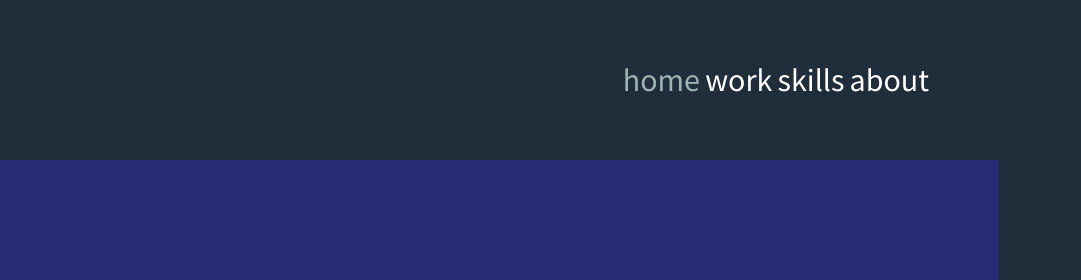
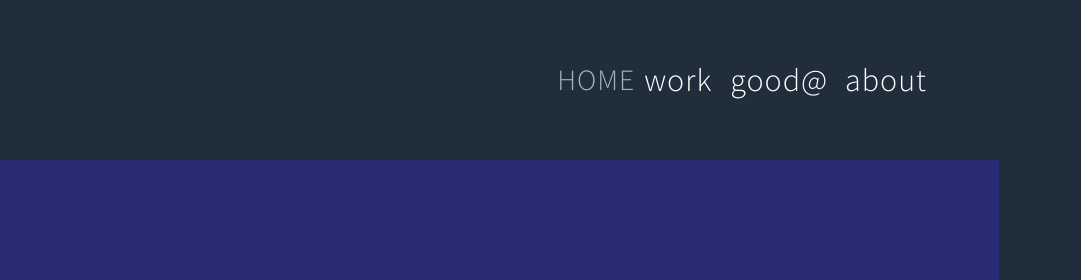
Before and after one commit to dambus/mdjport_R2, a plain HTML site: page index.html in a window 1280 px wide. Shown: the top 280 px of the page, 199-1280 px from the left. Drawn offline with nearby package versions, Linux system fonts and the light colour scheme.

Commit message:
hosting done, new nav done

```diff
--- a/ast/sass/_header.scss
+++ b/ast/sass/_header.scss
@@ -96,16 +96,47 @@ img.mobile-nav-items--logo {
     display: none;
     margin-right: 4rem;
     @include md {
-      display: block;
+      display: flex;
+      justify-content: space-evenly;
     }
 
     .btn__nav {
+      position: relative;
+      display: flex;
+      justify-content: space-between;
+      width: 5.5rem;
+      height: 100%;
       font-size: 2rem;
-      padding-right: 2px;
+      margin-right: 6px;
+      font-weight: 300;
+      transition: all 0.25s ease;
+      letter-spacing: 1px;
+      padding: 12px 8px;
 
+      // &::after {
+      //   content: "";
+      //   position: absolute;
+      //   height: 2px;
+      //   width: 30px;
+      //   transition: all 0.3s;
+      // background-color: red;
       &:hover {
+        color: inherit;
+      }
+      &:hover:not(.active) {
         text-transform: uppercase;
+        transform-origin: bottom center;
+        // transform: scale(0.92) rotate(0) translatey(-3px);
+        // font-size: 1.7rem;
+        letter-spacing: 0px;
+        font-weight: 300;
+        color: $tiffany-blue;
+        transition: transform 0.2s ease;
+        // transition: all 0.15s ease;
+
+        // padding: 3px;
       }
+
       // @extend %btn;
 
       // position: relative;
@@ -142,6 +173,18 @@ img.mobile-nav-items--logo {
       //     transition: all 0.5s;
       //   }
       // }
+    }
+    .btn__nav:nth-child(1) {
+      width: 5rem;
+    }
+    .btn__nav:nth-child(2) {
+      width: 5rem;
+    }
+    .btn__nav:nth-child(3) {
+      width: 6.8rem;
+      &:hover:not(.active) {
+        // transform: translateX(-2px);
+      }
     }
   }
   .nav__mobile {
--- a/ast/sass/_util.scss
+++ b/ast/sass/_util.scss
@@ -23,15 +23,38 @@
   position: relative;
 }
 
+// .active {
+//   background-color: none;
+//   color: $ash-gray;
+//   transform: rotate(-2deg);
+//   &::before {
+//     border: 1px solid $ash-gray;
+//     transform: rotate(-2deg);
+//     border-radius: 6px;
+//     z-index: -1;
+//     transition: all 0.2s;
+//   }
+// }
+
 .active {
+  text-transform: uppercase;
+  transform: scale(0.92);
+  transform-origin: left;
+  position: relative;
   background-color: none;
   color: $ash-gray;
-  transform: rotate(-2deg);
-  &::before {
-    border: 1px solid $ash-gray;
-    transform: rotate(-2deg);
-    border-radius: 6px;
-    z-index: -1;
-    transition: all 0.2s;
-  }
+  // transition: all 0.05s ease-in;
+  transition: none !important;
+
+  // &::after {
+  //   position: absolute;
+  //   content: "";
+  //   width: 50% !important;
+  //   height: 2px;
+  //   top: 0;
+  //   // left: 20%;
+  //   background-color: $tiffany-blue;
+  //   transition: all 0.3s;
+  // }
+  // transform: rotate(-2deg);
 }
--- a/index.html
+++ b/index.html
@@ -77,7 +77,7 @@
         <div class="nav">
           <a href="#welcome" class="btn__nav" data-anchor="#welcome">home</a>
           <a href="#work" class="btn__nav" data-anchor="#work">work</a>
-          <a href="#skills" class="btn__nav" data-anchor="#skills">skills</a>
+          <a href="#skills" class="btn__nav" data-anchor="#skills">good@</a>
           <a href="#about" class="btn__nav" data-anchor="#about">about</a>
         </div>
       </div>
@@ -202,6 +202,7 @@
             My name is <span>MILAN</span> and I'm a <span>DEVELOPER</span>,
             <span>GAMER</span> and a <span>GEEK</span>
           </h1>
+          <h6>[ AA meeting vibes... ]</h6>
         </div>
         <div class="col-xs-12 col-sm-6 offset-md-6 mt-3 content-text-l">
           <h4>I like to create interesting things for web.</h4>
```
Also changed, not shown: ast/css/main.css, 1 other file.
